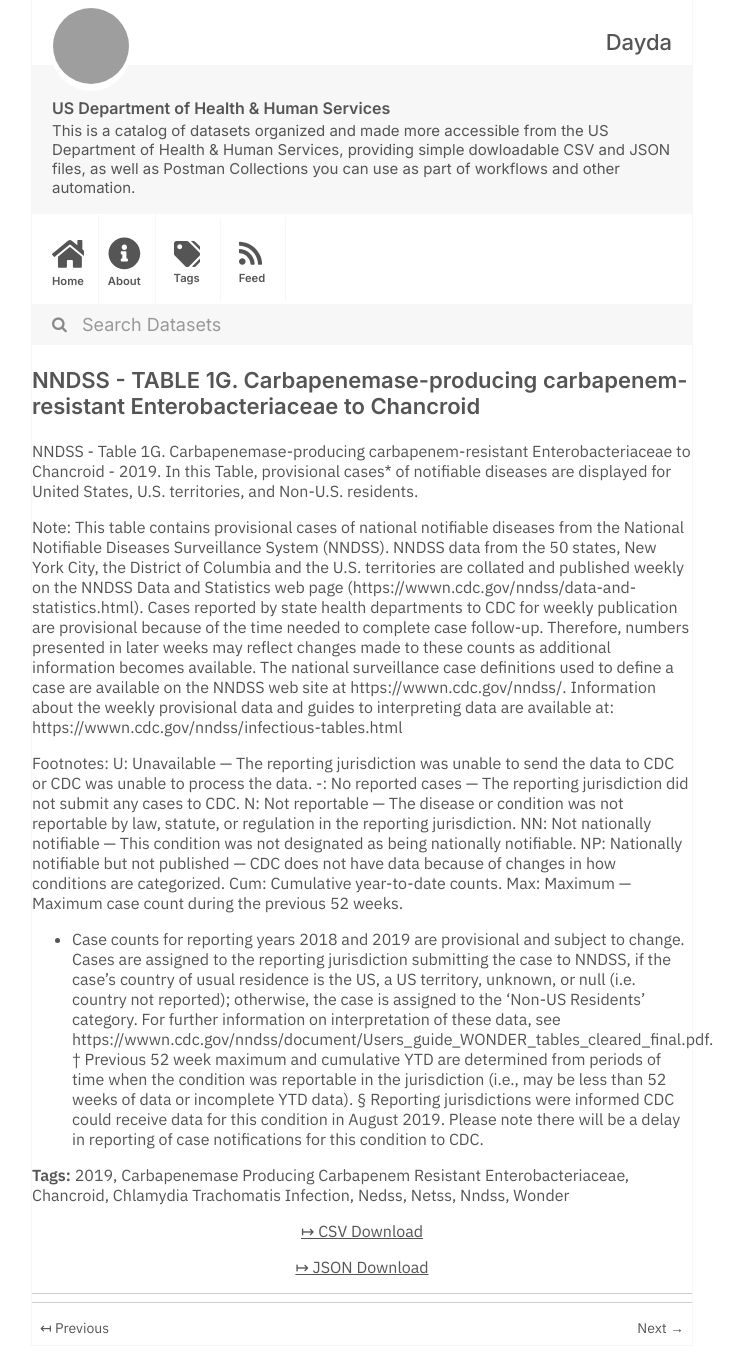
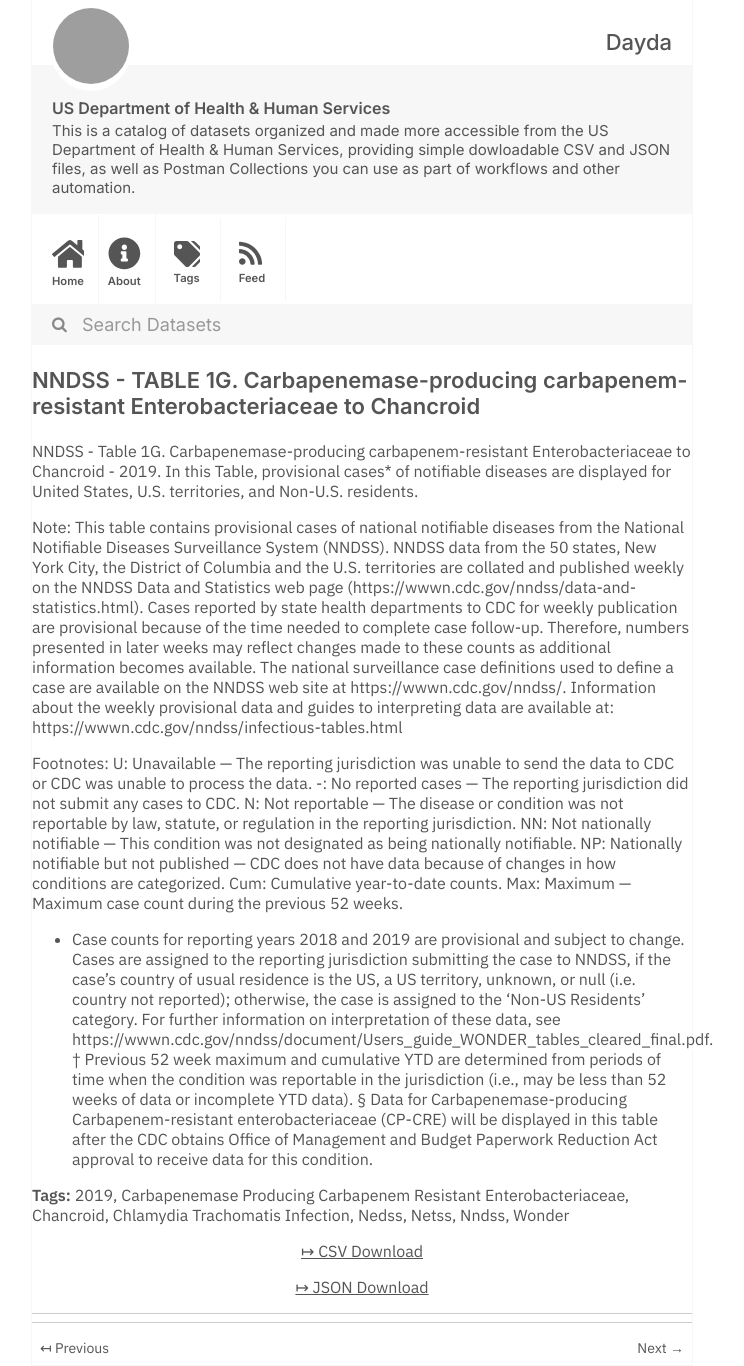
Before and after one commit to dayda-entities/us-department-of-health-and-human-services, a Jekyll site: the page built from _posts/2020-11-10-nndss-table-1g-carbapenemase-p.md, in a window 1280 px wide. Shown: the whole page, without its empty margins (278-1022 px from the left). Built offline with Jekyll 4.4.1, drawn with Linux system fonts in a browser that asks for light colours; part of the change alters nothing that is shown; grey boxes are pictures that could not be loaded.

Commit message:
Publish Data

```diff
--- a/_posts/2020-11-10-nndss-table-1g-carbapenemase-p.md
+++ b/_posts/2020-11-10-nndss-table-1g-carbapenemase-p.md
@@ -2,8 +2,8 @@
 title: >-
   NNDSS - TABLE 1G. Carbapenemase-producing carbapenem-resistant
   Enterobacteriaceae to Chancroid
-created: '2020-11-10T16:17:47.674900'
-modified: '2021-04-17T02:23:48.509166'
+created: '2020-11-10T16:18:50.434805'
+modified: '2021-04-17T02:56:13.289376'
 state: active
 type: dataset
 tags:
@@ -16,8 +16,8 @@ tags:
   - Nndss
   - Wonder
 groups: []
-csv_url: 'https://data.cdc.gov/api/views/kx9y-asbg/rows.csv?accessType=DOWNLOAD'
-json_url: 'https://data.cdc.gov/api/views/kx9y-asbg/rows.json?accessType=DOWNLOAD'
+csv_url: 'https://data.cdc.gov/api/views/phwv-i65c/rows.csv?accessType=DOWNLOAD'
+json_url: 'https://data.cdc.gov/api/views/phwv-i65c/rows.json?accessType=DOWNLOAD'
 layout: post
 
 ---
@@ -36,4 +36,4 @@ Cum: Cumulative year-to-date counts.
 Max: Maximum — Maximum case count during the previous 52 weeks.
 * Case counts for reporting years 2018 and 2019 are provisional and subject to change. Cases are assigned to the reporting jurisdiction submitting the case to NNDSS, if the case's country of usual residence is the US, a US territory, unknown, or null (i.e. country not reported); otherwise, the case is assigned to the 'Non-US Residents' category. For further information on interpretation of these data, see https://wwwn.cdc.gov/nndss/document/Users_guide_WONDER_tables_cleared_final.pdf.
 † Previous 52 week maximum and cumulative YTD are determined from periods of time when the condition was reportable in the jurisdiction (i.e., may be less than 52 weeks of data or incomplete YTD data).
-§ Reporting jurisdictions were informed CDC could receive data for this condition in August 2019. Please note there will be a delay in reporting of case notifications for this condition to CDC.
+§ Data for Carbapenemase-producing Carbapenem-resistant enterobacteriaceae (CP-CRE) will be displayed in this table after the CDC obtains Office of Management and Budget Paperwork Reduction Act approval to receive data for this condition.
```
